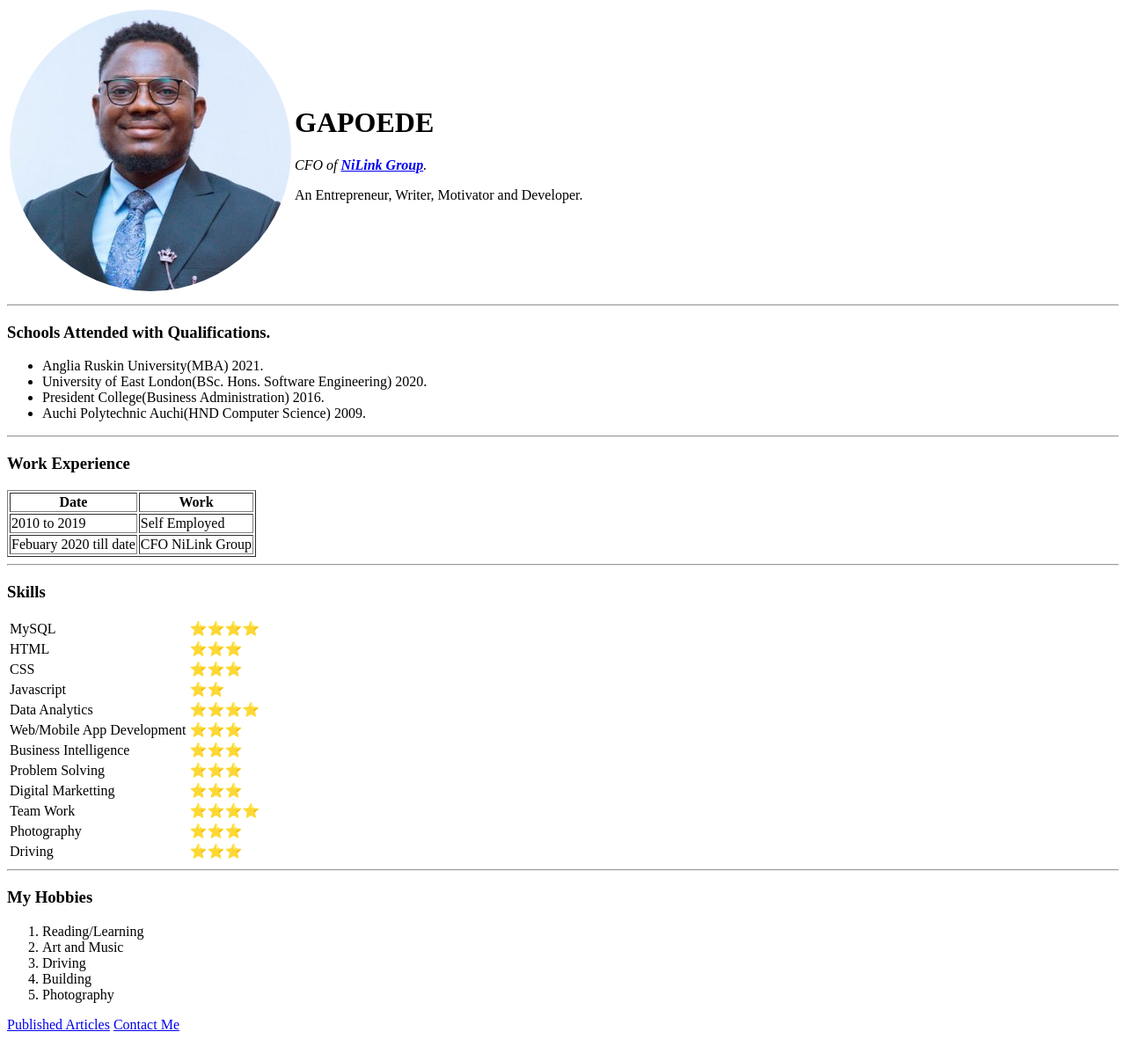
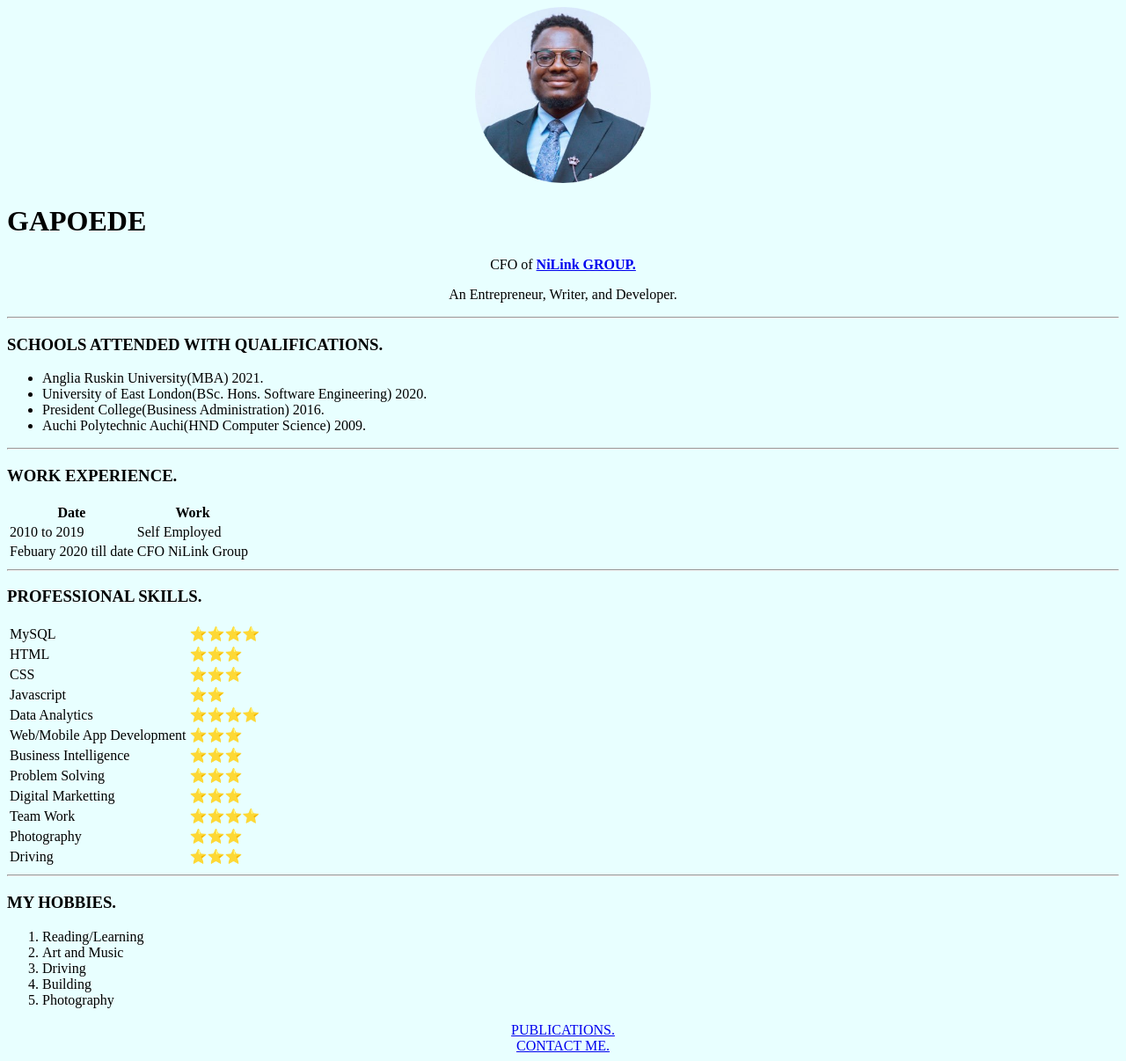
Before and after one commit to GapoEde/MYCV, a plain HTML site: page index.html in a window 1280 px wide. Shown: the whole page at 88% size. Before the commit the page ends 1182 px from the top, so only its background shows below. Drawn offline with Linux system fonts and the light colour scheme.

Commit message:
Update index.html

```diff
--- a/index.html
+++ b/index.html
@@ -3,19 +3,16 @@
 <head>
   <meta charset="UTF-8">
   <title>Godwin O. Apoede's Personal Website</title>
+  <link rel="stylesheet" href="css/styles.css">
 </head>
-<body>
-  <table cellspace="20">
-    <tr>
-      <td><img src="circle-cropped.png" alt="GapoEde Profile Picture"></td>
-      <td>  <h1>GAPOEDE</h1>
-        <p><em>CFO of <strong><a href="https://nilinknet.com/">NiLink Group</a></strong>.</em></p>
-        <p>An Entrepreneur, Writer, Motivator and Developer.</p>
-      </td>
-    </tr>
+<body style="background-color: #E8FFFF;">
+  <div style="text-align: center"><img src="circle-cropped.png" alt="GapoEde Profile Picture" width="200" /></div>
+  <h1>GAPOEDE</h1>
+<center><p>CFO of <strong><a href="https://nilinknet.com/">NiLink GROUP.</a></strong></p>
+        <p>An Entrepreneur, Writer, and Developer.</p></center>
   </table>
   <hr>
-  <h3>Schools Attended with Qualifications.</h3>
+  <h3>SCHOOLS ATTENDED WITH QUALIFICATIONS.</h3>
   <ul>
     <li>Anglia Ruskin University(MBA) 2021.</li>
     <li>University of East London(BSc. Hons. Software Engineering) 2020.</li>
@@ -23,8 +20,8 @@
     <li>Auchi Polytechnic Auchi(HND Computer Science) 2009.</li>
   </ul>
   <hr>
-  <h3>Work Experience</h3>
-  <table  border="1">
+  <h3>WORK EXPERIENCE.</h3>
+  <table  class="center">
       <thead>
         <tr>
           <th>Date</th>
@@ -43,7 +40,7 @@
         </tbody>
   </table>
   <hr>
-  <h3>Skills</h3>
+  <h3>PROFESSIONAL SKILLS.</h3>
   <table cellspace="10">
           <tr>
             <td>MySQL</td>
@@ -95,7 +92,7 @@
           </tr>
         </table>
     <hr>
-  <h3>My Hobbies</h3>
+  <h3>MY HOBBIES.</h3>
   <ol>
     <li>Reading/Learning</li>
     <li>Art and Music</li>
@@ -103,8 +100,8 @@
     <li>Building</li>
     <li>Photography</li>
   </ol>
-  <a href="articles.html">Published Articles</a>
-  <a href="contact.html">Contact Me</a>
+  <center><a href="articles.html">PUBLICATIONS.</a></center>
+  <center><a href="contact.html">CONTACT ME.</a></center>
 </body>
 
 </html>
```
